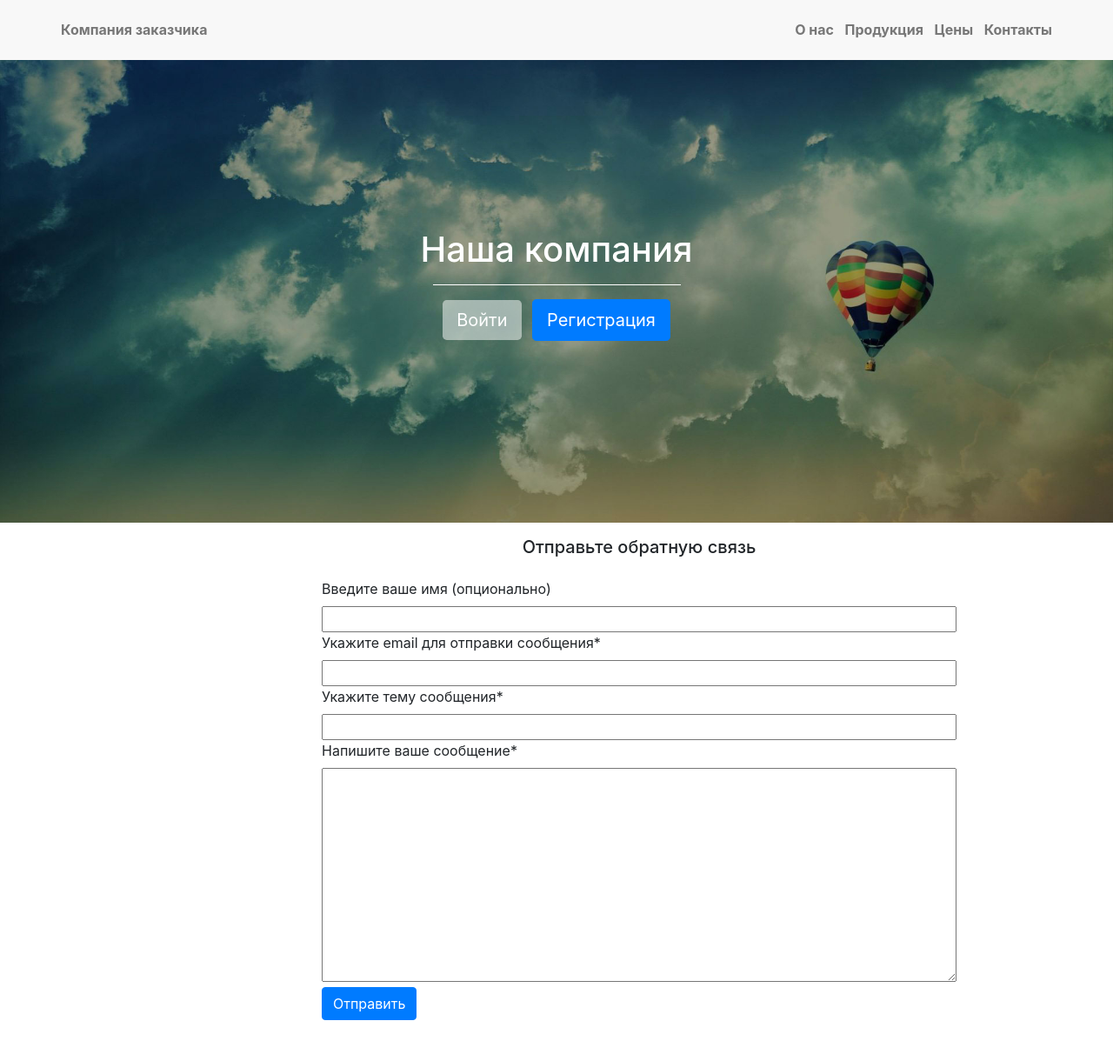
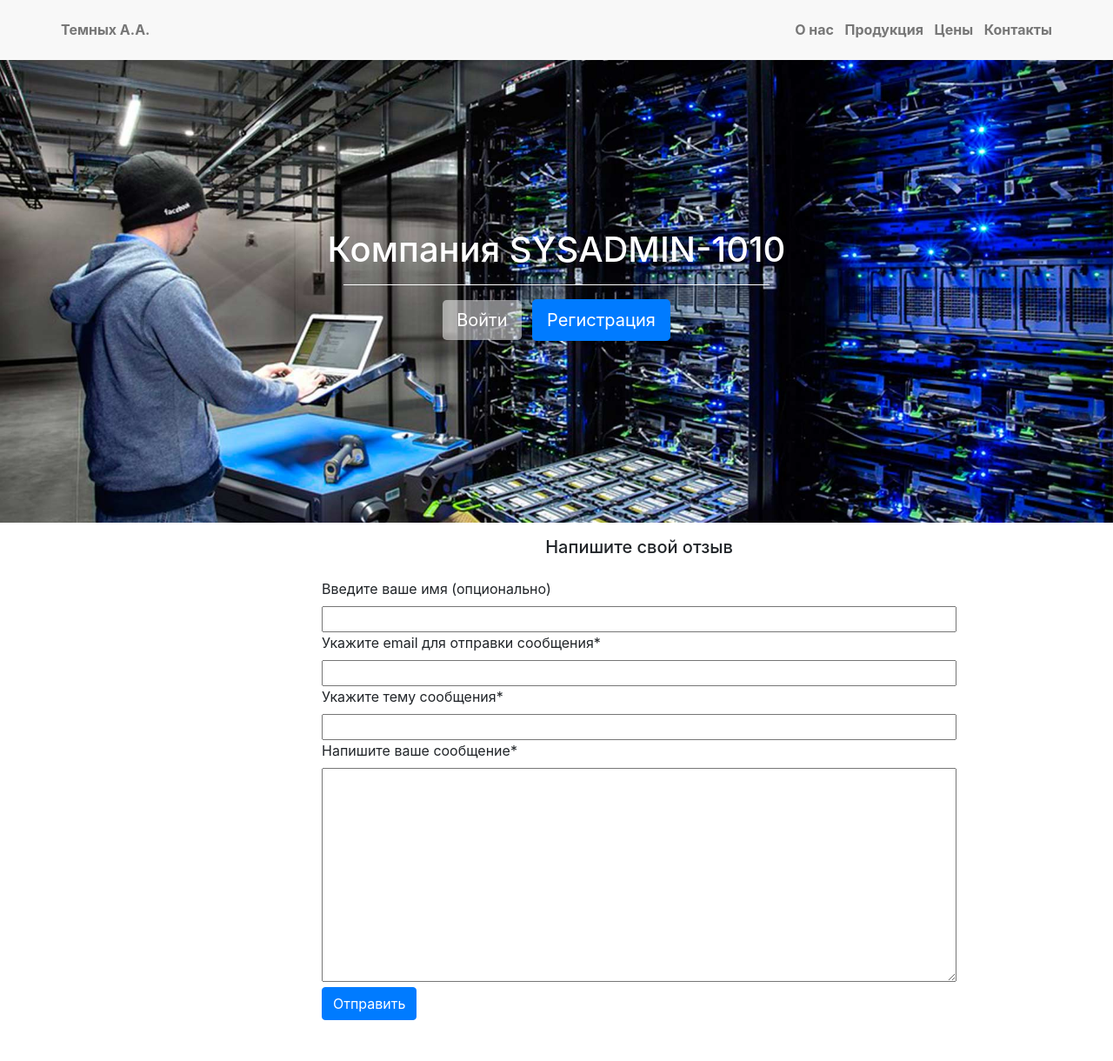
Before and after one commit to TreasureMaster/final_cms, a Django app: page / in a window 1280 px wide. Shown: the top 1220 px of the page at 87% size. Run offline with Django 4.2, Linux system fonts and the light colour scheme; some libraries are stand-ins or nearby versions.

Commit message:
Вариант 9

```diff
--- a/src/sysadmin/site_static/site/css/base2.css
+++ b/src/sysadmin/site_static/site/css/base2.css
@@ -30,7 +30,7 @@ header a, header li {
 }
 
 section#intro-header {
-    background-image: url(../images/landscape.jpg);
+    background-image: url(../images/sysadmin_1.jpg);
     background-size: cover;
 }
 
@@ -49,8 +49,9 @@ section#intro-header h2 {
     font-size: 1.5rem;
 }
 
+/* Длина подчеркивания названия компании */
 section#intro-header hr {
-    width: 25%;
+    width: 43%;
     border-top-color: rgba(255, 255, 255, 1);
 }
 
--- a/src/sysadmin/templates/contact2.html
+++ b/src/sysadmin/templates/contact2.html
@@ -21,7 +21,7 @@
             <!-- NOTE из-за flexbox нужно использовать настройку размещения, н-р, justify-content-between -->
             <!-- т.к. float (pull) уже не дает результата -->
             <div class="row justify-content-between">
-                <a href="#" class="brand">Компания заказчика</a>
+                <a href="#" class="brand">Темных А.А.</a>
                 <ul class="list-inline list-unstyled">
                     <li class="list-inline-item"><a href="#">О нас</a></li>
                     <li class="list-inline-item"><a href="#">Продукция</a></li>
@@ -37,7 +37,7 @@
             <!-- строка 2 -->
             <div class="row flex-column justify-content-center">
                 <div class="wrap-headline">
-                    <h1 class="text-center">Наша компания</h1>
+                    <h1 class="text-center">Компания SYSADMIN-1010</h1>
                     <!-- <h2 class="text-center">Вход / Регистрация</h2> -->
                     <hr>
                     <ul class="list-inline list-unstyled text-center">
@@ -56,7 +56,7 @@
     <section id="contact" class="container">
         <div class="row justify-content-center">
             <div class="offset-sm-2 col-sm-8">
-                <h5 class="text-center pt-3">Отправьте обратную связь</h5>
+                <h5 class="text-center pt-3">Напишите свой отзыв</h5>
                 {% if messages %}
                 <ul class="list-group mb-3">
                     {% for message in messages %}
```
Also changed, not shown: src/sysadmin/site_static/site/images/sysadmin_1.jpg (added).
